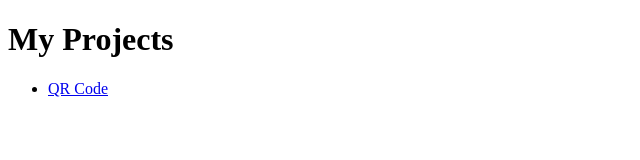
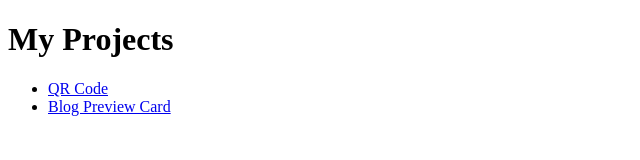
Before and after one commit to yvette-chica/frontend_mentor_challenges, a plain HTML site: page index.html in a window 1280 px wide. Shown: the whole page, without its empty margins (0-640 px from the left). Drawn offline with Linux system fonts and the light colour scheme.

Commit message:
Add blog preview link to home page

```diff
--- a/index.html
+++ b/index.html
@@ -9,6 +9,7 @@
     <h1>My Projects</h1>
     <ul>
       <li><a href="qr-code-component-main/">QR Code</a></li>
+      <li><a href="blog-preview-card-main/">Blog Preview Card</a></li>
     </ul>
   </body>
 </html>
```
